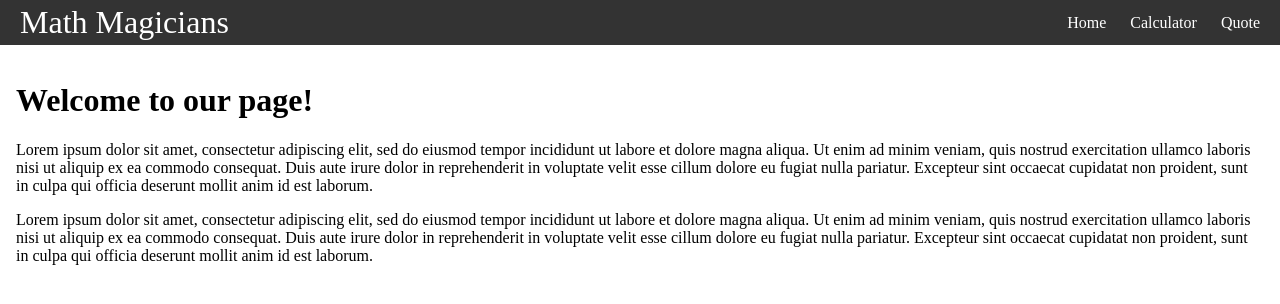
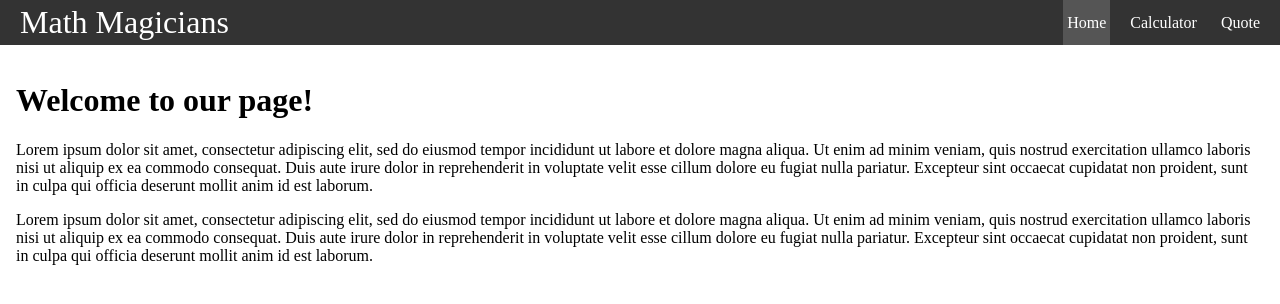
Before and after one commit to muhammedb8826/Calculator, a React (Create React App) app: page / in a window 1280 px wide. Shown: the top 304 px of the page. Built offline with nearby package versions, Linux system fonts and the light colour scheme.

Commit message:
Add active class to the link

```diff
--- a/src/components/Navbar.js
+++ b/src/components/Navbar.js
@@ -1,20 +1,20 @@
-import { Link } from 'react-router-dom';
+import { NavLink } from 'react-router-dom';
 
 export default function Navbar() {
   return (
     <nav className="nav">
-      <Link to="/" className="site-title">
+      <NavLink to="/" className="site-title">
         Math Magicians
-      </Link>
+      </NavLink>
       <ul>
         <li>
-          <Link to="/">Home</Link>
+          <NavLink to="/">Home</NavLink>
         </li>
         <li>
-          <Link to="/calculator">Calculator</Link>
+          <NavLink to="/calculator">Calculator</NavLink>
         </li>
         <li>
-          <Link to="/quote">Quote</Link>
+          <NavLink to="/quote">Quote</NavLink>
         </li>
       </ul>
     </nav>
--- a/src/index.css
+++ b/src/index.css
@@ -37,8 +37,9 @@ nav ul {
   padding: 0.25rem;
 }
 
-.nav li .active {
+.nav li a.active {
   background-color: #555;
+  width: 100%;
 }
 
 .nav li:hover {
```
